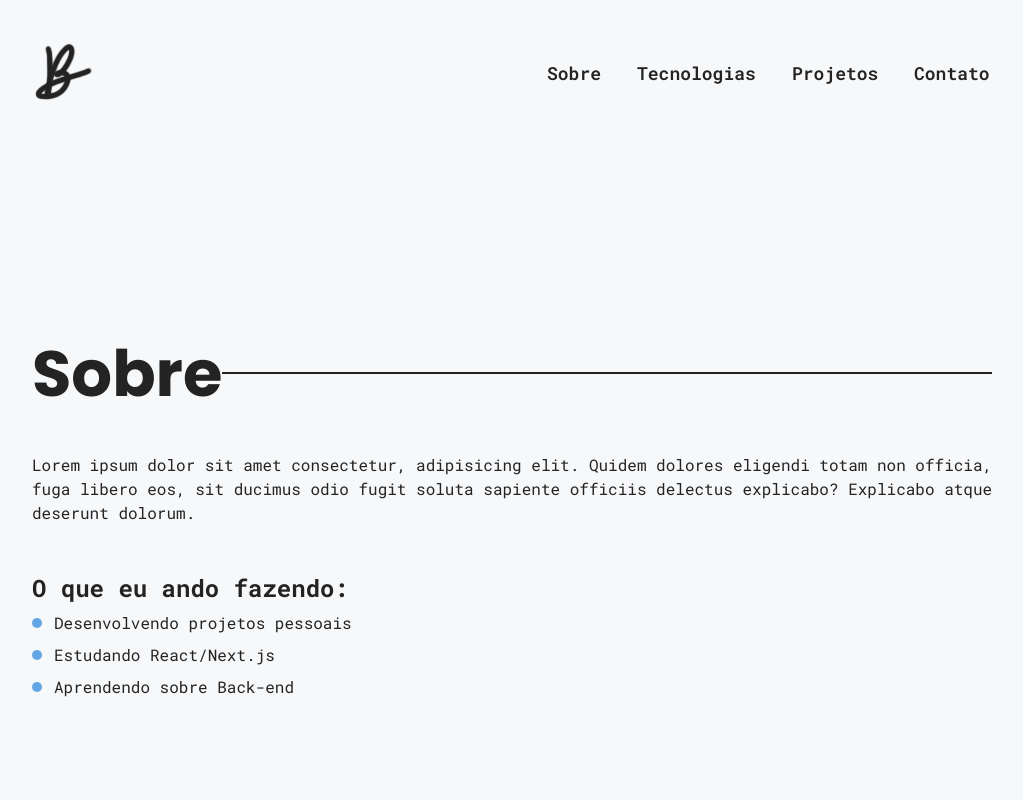
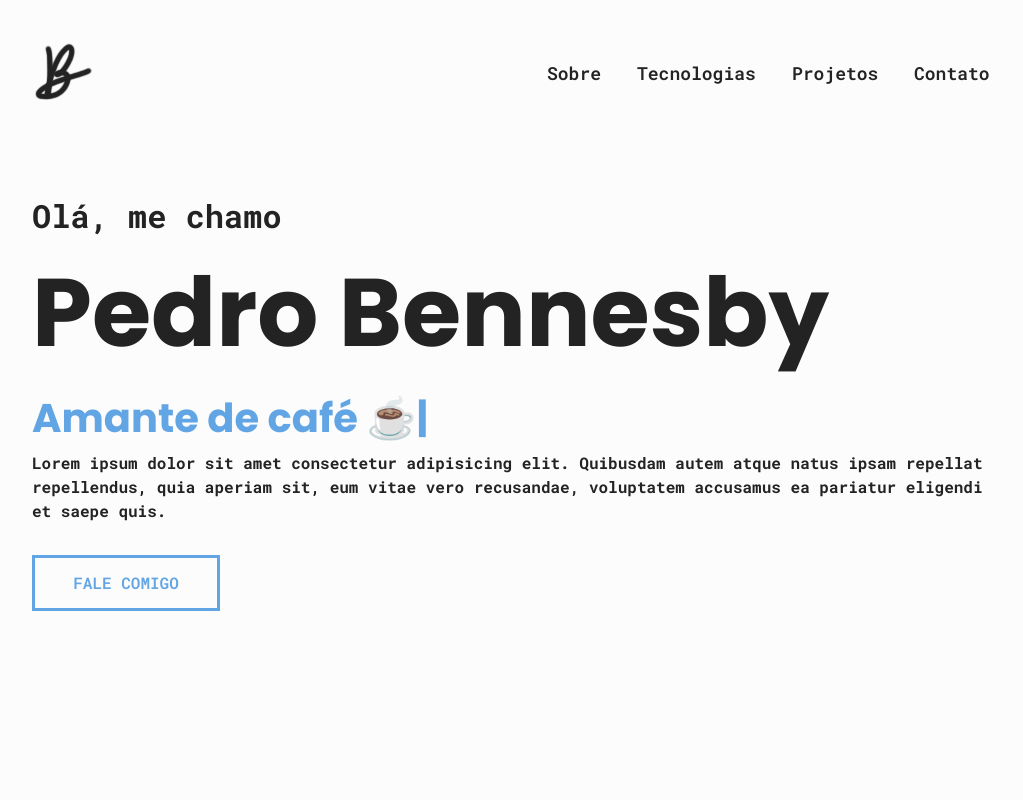
Before and after one commit to PedroBennesby/portfolioV2, a Next.js app: page / in a window 1280 px wide. Shown: the top 800 px of the page, without its empty margins (120-1143 px from the left). Built offline with nearby package versions, Linux system fonts and the light colour scheme.

Commit message:
feat(front): home finalizada

```diff
--- a/package.json
+++ b/package.json
@@ -12,6 +12,7 @@
     "next": "11.0.1",
     "react": "17.0.2",
     "react-dom": "17.0.2",
+    "react-typical": "^0.1.3",
     "sass": "^1.35.1"
   },
   "devDependencies": {
--- a/src/pages/_app.tsx
+++ b/src/pages/_app.tsx
@@ -9,8 +9,8 @@ function MyApp({ Component, pageProps }: AppProps) {
   return (
     <div className={styles.wrapper}>
       <Navbar />
+      <Component {...pageProps} />
       <About />
-      <Component {...pageProps} />
     </div>
   );
 }
--- /dev/null
+++ b/src/pages/home.module.scss
@@ -0,0 +1,60 @@
+.sectionContainer {
+  margin-top: 5rem;
+  min-height: 100vh;
+
+  h3 {
+    font: 700 2rem Roboto Mono, monospace;
+    line-height: 3rem;
+  }
+
+  h1 {
+    font: 700 6rem Poppins, sans-serif;
+    white-space: nowrap;
+  }
+
+  h2 {
+    font: 700 2.5rem Poppins, sans-serif;
+    line-height: 3.125rem;
+    color: var(--blue-400);
+    margin: 8px 0;
+  }
+
+  p {
+    font: 700 1rem Roboto Mono, monospace;
+    line-height: 1.5rem;
+  }
+
+  div {
+    a {
+      text-decoration: none;
+      font: 700 1rem Roboto Mono, monospace;
+      line-height: 1.1875rem;
+      color: var(--blue-400);
+      border: 3px solid var(--blue-400);
+      display: inline-flex;
+      appearance: none;
+      -moz-box-align: center;
+      align-items: center;
+      -moz-box-pack: center;
+      justify-content: center;
+      transition: all 250ms ease 0s;
+      user-select: none;
+      position: relative;
+      white-space: nowrap;
+      vertical-align: middle;
+      outline: currentcolor none medium;
+      width: 188px;
+      line-height: 1.2;
+      border-radius: 0px;
+      font-weight: 600;
+      background: rgb(252, 252, 252) none repeat scroll 0% 0%;
+      height: 56px;
+      margin: 32px 0;
+      text-transform: uppercase;
+      &:hover {
+        background: var(--blue-400);
+        color: var(--white);
+      }
+    }
+  }
+}
--- a/src/pages/index.tsx
+++ b/src/pages/index.tsx
@@ -1,3 +1,37 @@
+import styles from './home.module.scss';
+import Typical from 'react-typical';
 export default function Home() {
-  return null;
+  return (
+    <section className={styles.sectionContainer}>
+      <h3>Olá, me chamo</h3>
+      <h1>Pedro Bennesby</h1>
+      <h2>
+        <Typical
+          loop={Infinity}
+          wrapper='b'
+          steps={[
+            'Desenvolvedor Front-End 💻',
+            1000,
+            'Amante de café ☕',
+            1000,
+            'Fã de Oasis 🇬🇧',
+            1000,
+            'Músico frustrado 🎸',
+            1000,
+            'Mestre Pokémon 👾 ',
+            1000,
+          ]}
+        />
+      </h2>
+      <p>
+        Lorem ipsum dolor sit amet consectetur adipisicing elit. Quibusdam autem
+        atque natus ipsam repellat repellendus, quia aperiam sit, eum vitae vero
+        recusandae, voluptatem accusamus ea pariatur eligendi et saepe quis.
+      </p>
+
+      <div>
+        <a href='#contact'>Fale comigo</a>
+      </div>
+    </section>
+  );
 }
--- a/src/styles/globals.scss
+++ b/src/styles/globals.scss
@@ -7,6 +7,7 @@
 }
 
 :root {
+  --background: #fcfcfc;
   --white: #fff;
   --black: #232323;
 
@@ -23,7 +24,7 @@
 }
 
 body {
-  background: var(--gray-50);
+  background: var(--background);
 }
 
 section {
```
Also changed, not shown: 1 other file (tests, documents, lock files or other folders).
